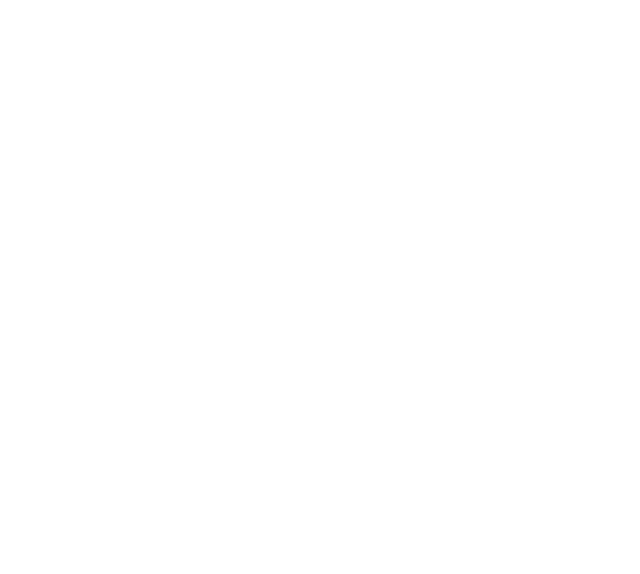
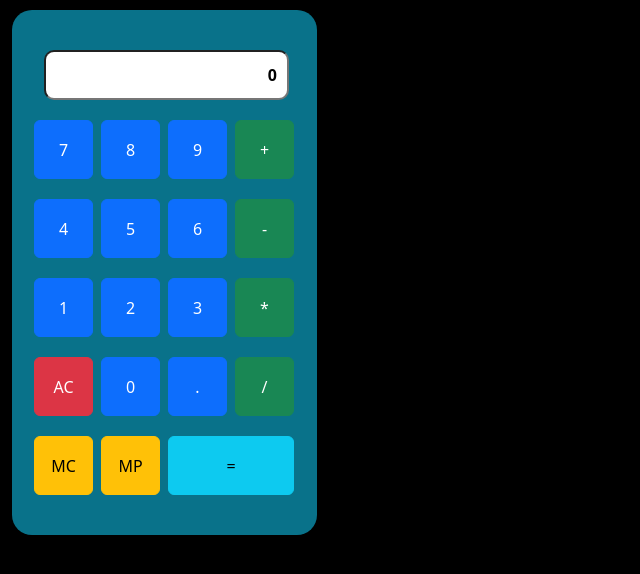
Before and after one commit to TMcClure123/js-calculator, a plain HTML site: page index.html in a window 1280 px wide. Shown: the whole page, without its empty margins (0-640 px from the left). Drawn offline with nearby package versions, Linux system fonts and the light colour scheme; a small style sheet from the web is missing.

Commit message:
Commit 3

```diff
--- a/index.html
+++ b/index.html
@@ -1,38 +1,62 @@
 <!DOCTYPE html>
 <html lang="en">
+
 <head>
   <title>Title</title>
   <!-- Required meta tags -->
   <meta charset="utf-8" />
-    <meta
-      name="viewport"
-      content="width=device-width, initial-scale=1, shrink-to-fit=no"
-    />
+  <meta name="viewport" content="width=device-width, initial-scale=1, shrink-to-fit=no" />
 
   <!-- Bootstrap CSS v5.2.1 -->
-    <link
-      href="https://cdn.jsdelivr.net/npm/bootstrap@5.3.2/dist/css/bootstrap.min.css"
-      rel="stylesheet"
-      integrity="sha384-iYQeCzEYFbKjA/T2uDLTpkwGzCiq6soy8tYaI1GyVh/UjpbCx/TYkiZhlZB6+fzT"
-      crossorigin="anonymous"
-    />
+  <link href="https://cdn.jsdelivr.net/npm/bootstrap@5.3.2/dist/css/bootstrap.min.css" rel="stylesheet"
+    crossorigin="anonymous" />
+  <link rel="stylesheet" href="style.css">
 </head>
 
 <body>
   <div class="container-fluid text-center">
     <div class="calc-container">
-
-
+      <div class="row justify-content-center">
+        <form name="calc">
+          <input type="text" id="entry" class="entry text-end" value="0" readonly>
+        </form>
+      </div>
+      <div class="row ">
+        <button type="button" class="btn btn-primary numBut" onclick="numButPress(7)">7</button>
+        <button type="button" class="btn btn-primary numBut" onclick="numButPress(8)">8</button>
+        <button type="button" class="btn btn-primary numBut" onclick="numButPress(9)">9</button>
+        <button type="button" class="btn btn-success mathBut" onclick="mathButPress('+')">+</button>
+      </div>
+      <div class="row ">
+        <button type="button" class="btn btn-primary numBut" onclick="numButPress(4)">4</button>
+        <button type="button" class="btn btn-primary numBut" onclick="numButPress(5)">5</button>
+        <button type="button" class="btn btn-primary numBut" onclick="numButPress(6)">6</button>
+        <button type="button" class="btn btn-success mathBut" onclick="mathButPress('-')">-</button>
+      </div>
+      <div class="row ">
+        <button type="button" class="btn btn-primary numBut" onclick="numButPress(1)">1</button>
+        <button type="button" class="btn btn-primary numBut" onclick="numButPress(2)">2</button>
+        <button type="button" class="btn btn-primary numBut" onclick="numButPress(3)">3</button>
+        <button type="button" class="btn btn-success mathBut" onclick="mathButPress('*')">*</button>
+      </div>
+      <div class="row ">
+        <button type="button" class="btn btn-danger numBut" onclick="clearButPress()">AC</button>
+        <button type="button" class="btn btn-primary numBut" onclick="numButPress(0)">0</button>
+        <button type="button" class="btn btn-primary numBut" onclick="numButPress('.')">.</button>
+        <button type="button" class="btn btn-success mathBut" onclick="mathButPress('/')">/</button>
+      </div>
+      <div class="row">
+        <button type="button" class="btn btn-warning numBut" onclick="copyButPress()">MC</button>
+        <button type="button" class="btn btn-warning numBut" onclick="numButPress()">MP</button>
+        <button type="button" class="btn btn-info equalBut" onclick="equalButPress('=')">=</button>
+      </div>
 
 
 
     </div>
   </div>
 
-    <script
-      src="https://cdn.jsdelivr.net/npm/bootstrap@5.3.2/dist/js/bootstrap.min.js"
-      integrity="sha384-7VPbUDkoPSGFnVtYi0QogXtr74QeVeeIs99Qfg5YCF+TidwNdjvaKZX19NZ/e6oz"
-      crossorigin="anonymous"
-    ></script>
+  <script src="https://cdn.jsdelivr.net/npm/bootstrap@5.3.2/dist/js/bootstrap.min.js" crossorigin="anonymous"></script>
 </body>
+
 </html>
--- a/style.css
+++ b/style.css
@@ -41,7 +41,7 @@ body {
 
 .equalBut {
     height: 59px;
-    width: 129px;
+    width: 126px;
     margin: 10px 4px;
     border: one !important;
 }
```
Lines whose indentation alone changed are shown as unchanged.
